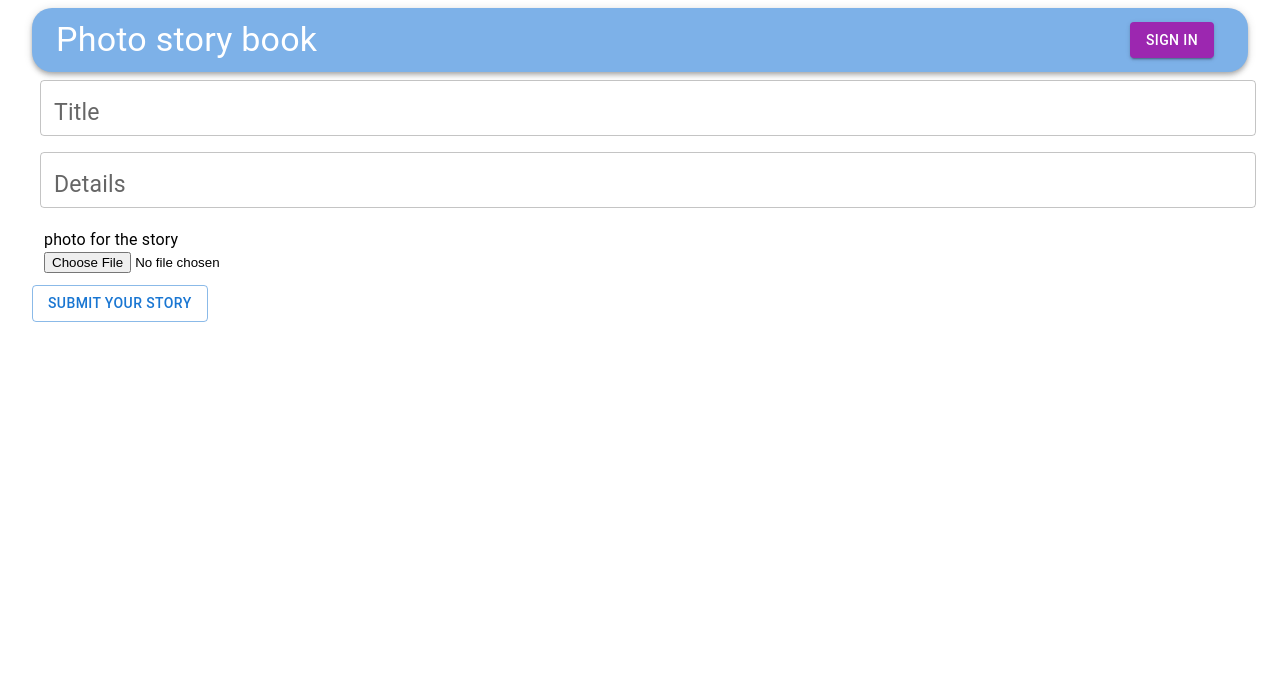
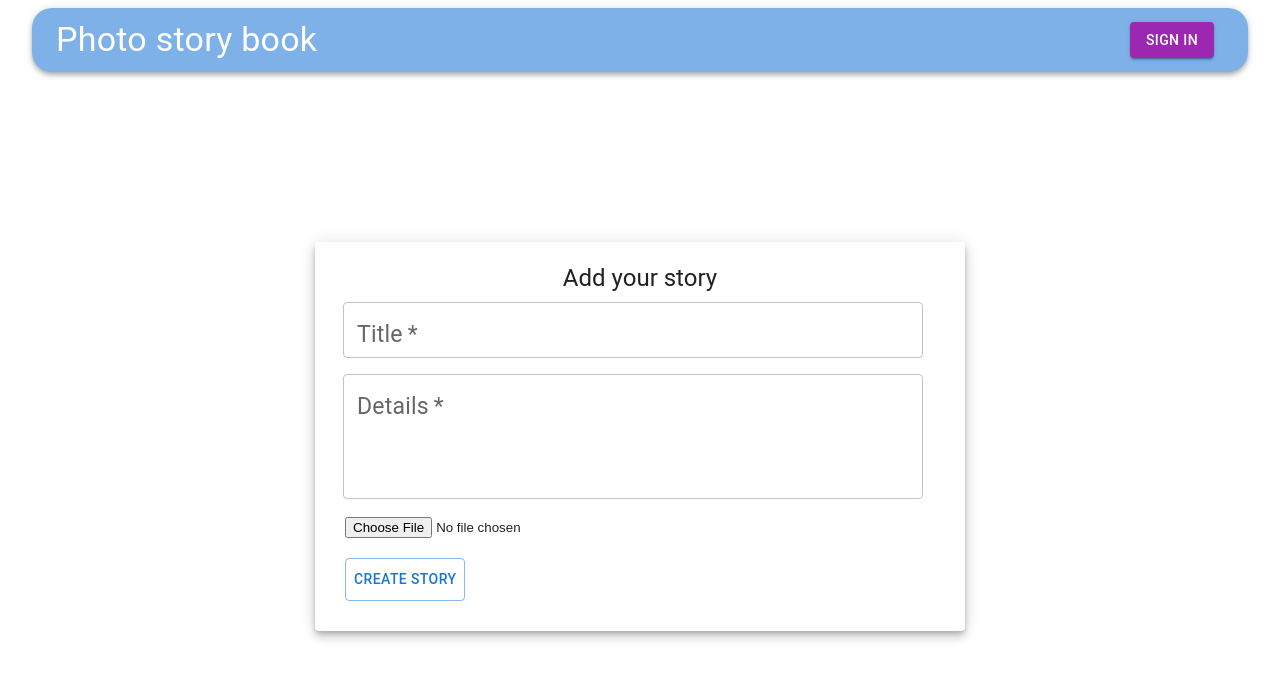
Before and after one commit to lalitghimire/photostory, a React (Create React App) app in the folder client/: page /addstory in a window 1280 px wide. Shown: the top 680 px of the page. Built offline with nearby package versions, Linux system fonts and the light colour scheme.

Commit message:
refactor form and add validation

```diff
--- a/client/src/pages/AddStory.js
+++ b/client/src/pages/AddStory.js
@@ -1,69 +1,140 @@
 import React from 'react';
-import { useState } from 'react';
-import FileBase from 'react-file-base64';
+import { useForm } from 'react-hook-form';
 import { useDispatch, useSelector } from 'react-redux';
-
-import { Button, TextField, Typography } from '@mui/material';
+import { Button, TextField, Typography, Paper } from '@mui/material';
 import { addStory } from '../redux/features/storySlice';
 import { useNavigate } from 'react-router-dom';
+import { yupResolver } from '@hookform/resolvers/yup';
+import * as yup from 'yup';
+
+const schema = yup.object().shape({
+    title: yup.string().required('Title is required'),
+    details: yup.string().required('Details is required'),
+    photo: yup
+        .mixed()
+        .test('required', 'You need to upload an image', (value) => {
+            return value && value.length;
+        })
+        .test('fileSize', 'The file is too large, max size 2 MB', (value, context) => {
+            return value && value[0] && value[0].size <= 2097152;
+        }),
+});
+
+const errorStyle = {
+    color: 'red',
+};
+
+const formContainer = {
+    margin: 'auto',
+    padding: '50px',
+    maxWidth: '650px',
+    maxHeight: '650px',
+    alignContent: 'center',
+    marginTop: '120px',
+    marginBottom: '50px',
+};
 
 const StoryForm = () => {
     const { isLoading } = useSelector((state) => ({ ...state.authReducer }));
-    const [formData, setFormData] = useState({ title: '', details: '', photo: '' });
-    const { title, details } = formData;
-
     const dispatch = useDispatch();
     const navigate = useNavigate();
+    const {
+        register,
+        handleSubmit,
+        formState: { errors },
+        reset,
+    } = useForm({ resolver: yupResolver(schema) });
 
-    const handleSubmit = async (e) => {
-        e.preventDefault();
-        await dispatch(addStory(formData));
-        await navigate('/');
-        setFormData({ title: '', details: '', photo: '' });
+    const convertBase64 = (file) => {
+        return new Promise((resolve, reject) => {
+            const fileReader = new FileReader();
+            fileReader.readAsDataURL(file);
+
+            fileReader.onload = () => {
+                resolve(fileReader.result);
             };
-    const handleInputChange = (e) => {
-        let { name, value } = e.target;
-        console.log('eee', name, value);
-        setFormData({ ...formData, [name]: value });
+
+            fileReader.onerror = (error) => {
+                reject(error);
             };
+        });
+    };
+
+    const handleSubmitStory = async (data) => {
+        const { photo } = data;
+        const picInBase64 = await convertBase64(photo[0]);
+        const storyData = { ...data, photo: picInBase64 };
+        console.log('story', storyData);
+        dispatch(addStory(storyData));
+        !isLoading && navigate('/');
+        reset();
+    };
+
     return (
-        <form onSubmit={handleSubmit}>
+        <div style={formContainer}>
+            <Paper
+                style={{
+                    padding: 20,
+                }}
+                elevation={6}
+            >
+                <Typography component='h1' variant='h5' align='center'>
+                    Add your story
+                </Typography>
+
+                <form onSubmit={handleSubmit(handleSubmitStory)}>
+                    <div>
                         <TextField
                             name='title'
-                value={title}
-                onChange={handleInputChange}
+                            label='Title'
                             variant='outlined'
-                label='Title'
                             sx={{ m: 1, width: '25ch' }}
-                style={{ width: '100%' }}
+                            required
+                            style={{ width: '95%' }}
                             InputLabelProps={{ style: { fontSize: 23 } }}
+                            {...register('title')}
                         />
-
+                        <div style={errorStyle}>{errors?.title && errors.title.message}</div>
                         <TextField
                             name='details'
-                value={details}
-                onChange={handleInputChange}
+                            label='Details'
                             variant='outlined'
+                            required
+                            sx={{ m: 1, width: '25ch' }}
                             multiline
-                label='Details'
-                sx={{ m: 1, width: '25ch' }}
-                style={{ width: '100%' }}
+                            rows={4}
+                            style={{ width: '95%' }}
                             InputLabelProps={{ style: { fontSize: 23 } }}
+                            {...register('details')}
                         />
-
-            <div style={{ margin: 10, padding: 2 }}>
-                <Typography>photo for the story</Typography>
-                <FileBase
+                        <div style={errorStyle}>{errors?.details && errors.details.message}</div>
+                    </div>
+                    <div style={{ margin: '10px' }}>
+                        <input
                             type='file'
-                    multiple={false}
-                    onDone={({ base64 }) => setFormData({ ...formData, photo: base64 })}
+                            name='photo'
+                            variant='outlined'
+                            required
+                            accept='image/gif, image/jpeg, image/png, image/jpg'
+                            {...register('photo')}
                         />
+                        <div style={errorStyle}>{errors?.photo && errors.photo.message}</div>
                     </div>
 
-            <Button variant='outlined' type='submit'>
-                {isLoading ? 'Adding your story' : 'Submit your story'}
+                    <Button
+                        style={{
+                            padding: 8,
+                            margin: '10px',
+                        }}
+                        variant='outlined'
+                        type='submit'
+                    >
+                        {' '}
+                        Create Story
                     </Button>
                 </form>
+            </Paper>
+        </div>
     );
 };
 
--- a/client/src/pages/Login.js
+++ b/client/src/pages/Login.js
@@ -1,35 +1,33 @@
 import { Container, Paper, Typography, Button, TextField } from '@mui/material';
-import { Link, useNavigate, Redirect } from 'react-router-dom';
-import { useState } from 'react';
+import { Link, useNavigate } from 'react-router-dom';
 import { useDispatch, useSelector } from 'react-redux';
+import { useForm } from 'react-hook-form';
+import { yupResolver } from '@hookform/resolvers/yup';
+import * as yup from 'yup';
 import { login } from '../redux/features/authSlice';
+
+const schema = yup.object().shape({
+    email: yup.string().email().required('Email is required'),
+    password: yup.string().required('Password is required'),
+});
 
 const Login = () => {
     const { isLoading, user } = useSelector((state) => ({ ...state.authReducer }));
-    const [formData, setFormData] = useState({ email: '', password: '' });
-    const { email, password } = formData;
     const dispatch = useDispatch();
     const navigate = useNavigate();
 
-    const handleSubmit = async (e) => {
-        e.preventDefault();
-        const userData = {
-            email,
-            password,
-        };
-        console.log('userdata', userData);
-        console.log('form', formData);
-        await dispatch(login(userData));
-        // navigate('/');
+    const {
+        register,
+        handleSubmit,
+        formState: { errors },
+        reset,
+    } = useForm({ resolver: yupResolver(schema) });
+
+    const handleLogin = async (data) => {
+        await dispatch(login(data));
+        reset();
     };
     if (user) navigate('/');
-
-    const handleInputChange = (e) => {
-        let { name, value } = e.target;
-        console.log('eee', name, value);
-
-        setFormData({ ...formData, [name]: value });
-    };
 
     return (
         <Container component='main' maxWidth='xs'>
@@ -37,25 +35,35 @@ const Login = () => {
                 <Typography component='h1' variant='h5' align='center'>
                     Login{' '}
                 </Typography>
-                <form onSubmit={handleSubmit}>
+                <form onSubmit={handleSubmit(handleLogin)}>
                     <TextField
                         name='email'
-                        onChange={handleInputChange}
-                        value={email}
-                        label='email'
-                        style={{ width: '90%', margin: '3px' }}
-                    ></TextField>
+                        label='Email'
+                        variant='outlined'
+                        sx={{ m: 1, width: '25ch' }}
+                        required
+                        error={Boolean(errors.email)}
+                        helperText={errors.email?.message}
+                        style={{ width: '95%' }}
+                        InputLabelProps={{ style: { fontSize: 23 } }}
+                        {...register('email')}
+                    />
                     <TextField
                         name='password'
-                        onChange={handleInputChange}
-                        value={password}
-                        label='password'
-                        style={{ width: '90%', margin: '3px' }}
-                    ></TextField>
+                        label='Password'
+                        variant='outlined'
+                        sx={{ m: 1, width: '25ch' }}
+                        required
+                        error={Boolean(errors.password)}
+                        helperText={errors.password?.message}
+                        style={{ width: '95%' }}
+                        InputLabelProps={{ style: { fontSize: 23 } }}
+                        {...register('password')}
+                    />
 
                     <div>
                         <Button type='submit' variant='outlined' style={{ margin: 10 }}>
-                            {isLoading ? 'Logging' : 'Login'}
+                            {isLoading ? 'Logging...' : 'Login'}
                         </Button>
                     </div>
                     <div>
--- a/client/src/pages/Register.js
+++ b/client/src/pages/Register.js
@@ -1,32 +1,31 @@
 import { Button, Container, Paper, Typography, TextField } from '@mui/material';
-import { useState } from 'react';
 import { useDispatch } from 'react-redux';
 import { Link, useNavigate } from 'react-router-dom';
-import { register } from '../redux/features/authSlice';
+import { useForm } from 'react-hook-form';
+import { yupResolver } from '@hookform/resolvers/yup';
+import * as yup from 'yup';
+import { register as registerUser } from '../redux/features/authSlice';
+
+const schema = yup.object().shape({
+    username: yup.string().required('Username is required'),
+    email: yup.string().email().required('Email is required'),
+    password: yup.string().required('Password is required'),
+});
 
 const Register = () => {
-    const [formData, setFormData] = useState({ username: '', email: '', password: '' });
-    const { username, email, password } = formData;
     const dispatch = useDispatch();
     const navigate = useNavigate();
+    const {
+        register,
+        handleSubmit,
+        formState: { errors },
+        reset,
+    } = useForm({ resolver: yupResolver(schema) });
 
-    const handleSubmit = (e) => {
-        e.preventDefault();
-        const userData = {
-            username,
-            email,
-            password,
-        };
-        console.log('userdata', userData);
-        console.log('form', formData);
-        dispatch(register(userData));
+    const handleRegistration = async (data) => {
+        await dispatch(registerUser(data));
+        reset();
         navigate('/login');
-    };
-
-    const handleInputChange = (e) => {
-        let { name, value } = e.target;
-        console.log('eee', name, value);
-        setFormData({ ...formData, [name]: value });
     };
 
     return (
@@ -35,28 +34,43 @@ const Register = () => {
                 <Typography component='h1' variant='h5' align='center'>
                     Register{' '}
                 </Typography>
-                <form onSubmit={handleSubmit}>
+                <form onSubmit={handleSubmit(handleRegistration)}>
                     <TextField
                         name='username'
-                        value={username}
-                        onChange={handleInputChange}
                         label='username'
-                        style={{ width: '90%', margin: '3px' }}
-                    ></TextField>
+                        variant='outlined'
+                        sx={{ m: 1, width: '25ch' }}
+                        required
+                        error={Boolean(errors.username)}
+                        helperText={errors.username?.message}
+                        style={{ width: '95%' }}
+                        InputLabelProps={{ style: { fontSize: 23 } }}
+                        {...register('username')}
+                    />
                     <TextField
                         name='email'
-                        value={email}
-                        onChange={handleInputChange}
-                        label='email'
-                        style={{ width: '90%', margin: '3px' }}
-                    ></TextField>
+                        label='Email'
+                        variant='outlined'
+                        sx={{ m: 1, width: '25ch' }}
+                        required
+                        error={Boolean(errors.email)}
+                        helperText={errors.email?.message}
+                        style={{ width: '95%' }}
+                        InputLabelProps={{ style: { fontSize: 23 } }}
+                        {...register('email')}
+                    />
                     <TextField
                         name='password'
-                        value={password}
-                        onChange={handleInputChange}
-                        label='password'
-                        style={{ width: '90%', margin: '3px' }}
-                    ></TextField>
+                        label='Password'
+                        variant='outlined'
+                        sx={{ m: 1, width: '25ch' }}
+                        required
+                        error={Boolean(errors.password)}
+                        helperText={errors.password?.message}
+                        style={{ width: '95%' }}
+                        InputLabelProps={{ style: { fontSize: 23 } }}
+                        {...register('password')}
+                    />
 
                     <div>
                         <Button type='submit' variant='outlined' style={{ margin: 10 }}>
```
Lines whose indentation alone changed are shown as unchanged.
